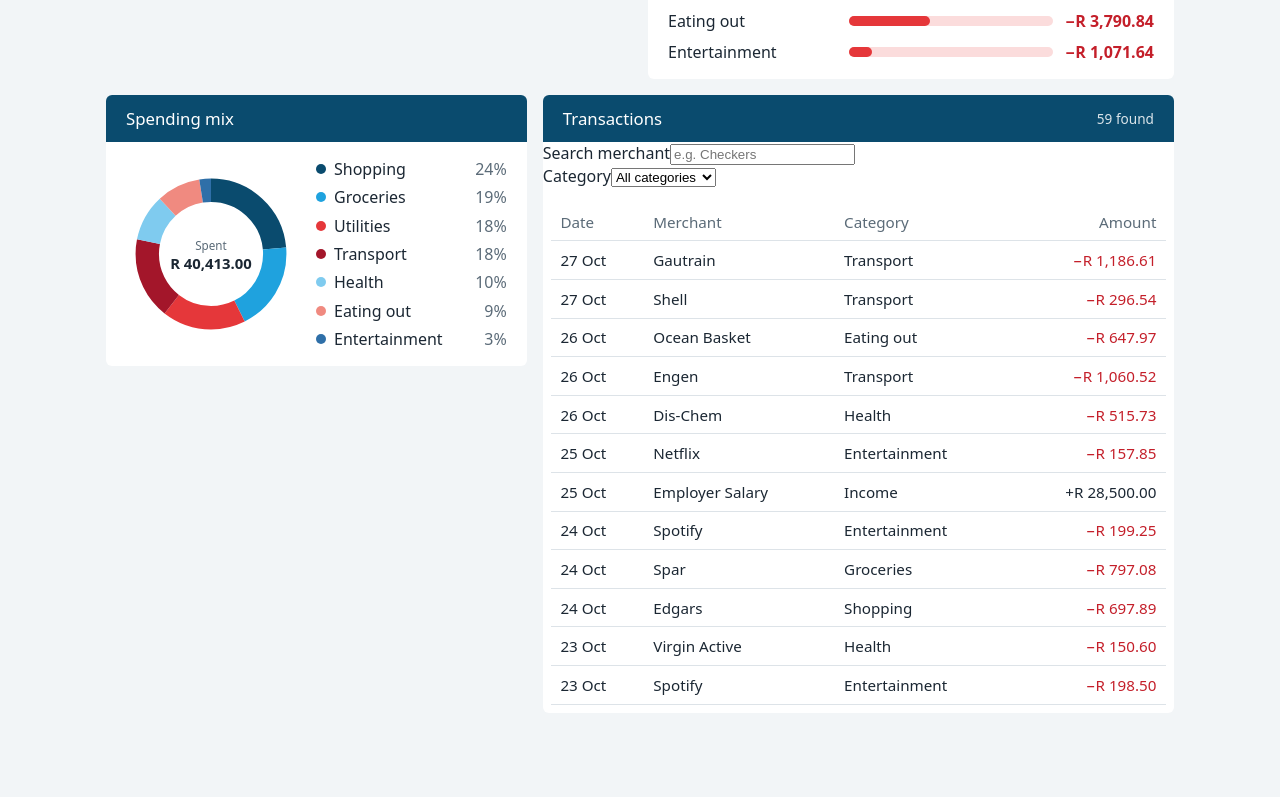
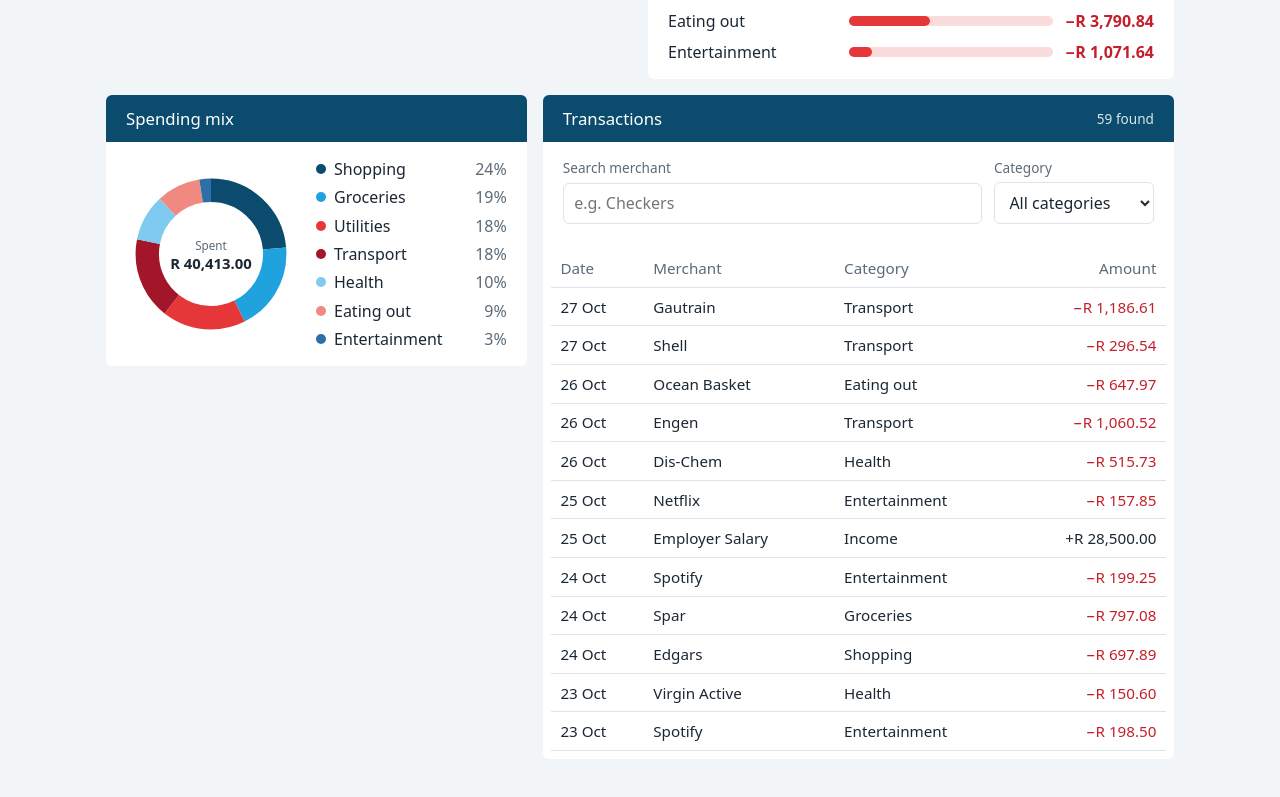
Before and after one commit to Tshifhiwa13/spending-insights, a React (Vite) app: page / in a window 1280 px wide. Shown: the part 847-1644 px from the top of the page. Before the commit the page ends 1608 px from the top, so only its background shows below. Built offline with nearby package versions, Linux system fonts and the light colour scheme.

Commit message:
Style transaction filters and empty state

```diff
--- a/src/index.css
+++ b/src/index.css
@@ -13,6 +13,7 @@
   --surface: #ffffff;
   --background: #f2f5f7;
   --on-navy: #ffffff;
+  --link: #0a4b6e;
   font-family: system-ui, -apple-system, 'Segoe UI', Roboto, sans-serif;
   color: var(--ink);
   background: var(--background);
@@ -32,6 +33,7 @@
     --line: #2c3a44;
     --surface: #18232b;
     --background: #10181e;
+    --link: #4cb9ec;
   }
 }
 
@@ -101,7 +103,6 @@
 .summary-in .row-bar-fill { background: var(--blue); }
 .summary-out .row-bar { background: var(--red-soft); }
 .summary-out .row-bar-fill { background: var(--red); }
-.summary-out .row-amount, .summary-out .band-total { color: inherit; }
 .summary-out .row-amount { color: var(--red-text); }
 
 /* ---- Donut ---- */
@@ -120,6 +121,28 @@
 th, td { text-align: left; padding: 0.55rem 0.6rem; border-bottom: 1px solid var(--line); white-space: nowrap; }
 th { color: var(--muted); font-weight: 500; }
 .amount { text-align: right; font-variant-numeric: tabular-nums; }
+
+/* ---- Transaction filters ---- */
+.toolbar { display: flex; flex-wrap: wrap; gap: 0.75rem; padding: 1rem 1.25rem 0; }
+.field { display: grid; gap: 0.3rem; min-width: 10rem; }
+.field-grow { flex: 1 1 14rem; }
+.field label { font-size: 0.85rem; color: var(--muted); }
+.field input,
+.field select {
+  font: inherit; padding: 0.5rem 0.65rem; border: 1px solid var(--line); border-radius: 6px;
+  background: var(--surface); color: var(--ink);
+}
+.field input:focus-visible,
+.field select:focus-visible { outline: 3px solid var(--blue); outline-offset: 1px; border-color: var(--blue); }
+
+.panel-status { margin: 0; padding: 0.4rem 1.25rem 0; min-height: 1.6rem; font-size: 0.85rem; color: var(--muted); }
+
+.empty { display: flex; flex-wrap: wrap; align-items: center; gap: 0.75rem; }
+.empty p { margin: 0; }
+.link-button {
+  font: inherit; padding: 0; border: 0; background: none; cursor: pointer;
+  color: var(--link); text-decoration: underline;
+}
 
 /* ---- States ---- */
 .muted, .status { color: var(--muted); }
```
